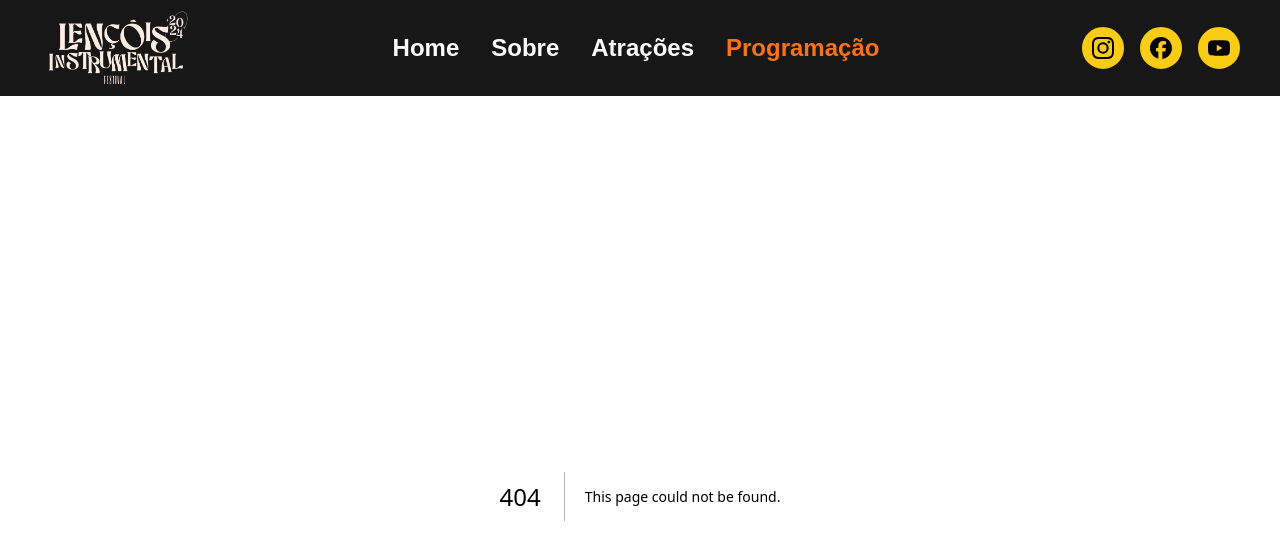
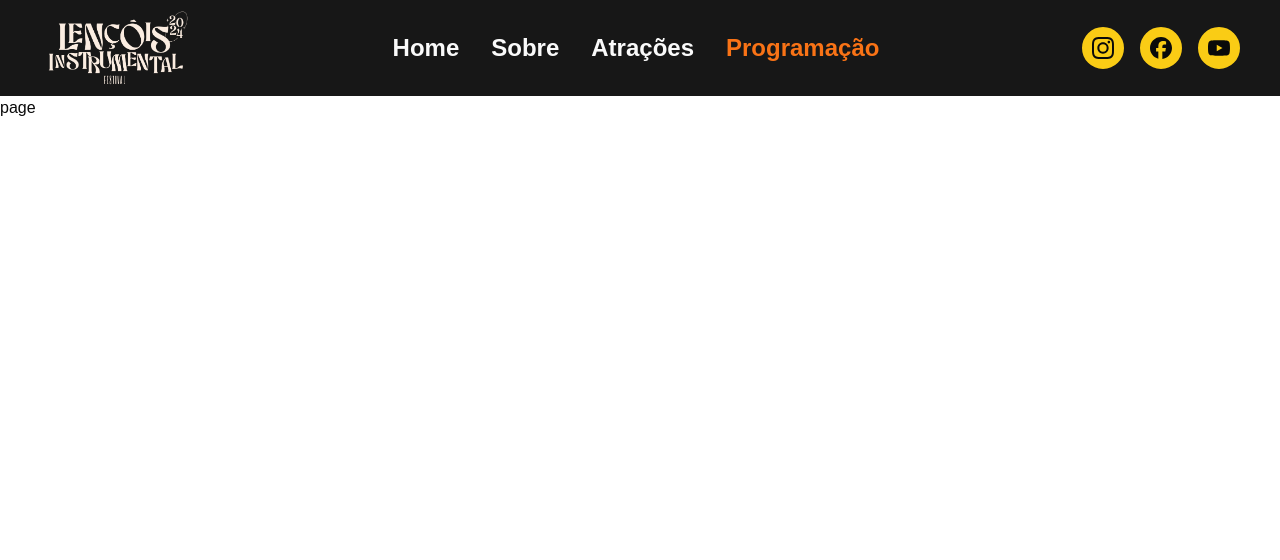
Before and after one commit to romuloromulo/lencoisjazzeblues, a Next.js app: page /programacao in a window 1280 px wide. Before the commit this address had no page. Shown: the top 560 px of the page. Built offline with nearby package versions, Linux system fonts and the light colour scheme; a web font is replaced by a local one.

Commit message:
adicionando pagina Sobre

```diff
--- a/package.json
+++ b/package.json
@@ -22,6 +22,8 @@
     "tailwindcss-animate": "^1.0.7"
   },
   "devDependencies": {
+    "@types/node": "20.14.9",
+    "@types/react": "18.3.3",
     "eslint": "^8",
     "eslint-config-next": "14.2.4",
     "postcss": "^8",
--- /dev/null
+++ b/src/app/programacao/page.jsx
@@ -0,0 +1,7 @@
+import React from "react";
+
+function page() {
+  return <div>page</div>;
+}
+
+export default page;
--- a/src/app/programaçao/page.jsx
+++ /dev/null
@@ -1,9 +0,0 @@
-import React from 'react'
-
-function page() {
-  return (
-    <div>page</div>
-  )
-}
-
-export default page
--- /dev/null
+++ b/src/app/sobre/page.jsx
@@ -0,0 +1,7 @@
+import React from "react";
+
+function page() {
+  return <div>page</div>;
+}
+
+export default page;
```
Also changed, not shown: tsconfig.json (added, +34 -0 lines), 1 other file (tests, documents, lock files or other folders).
